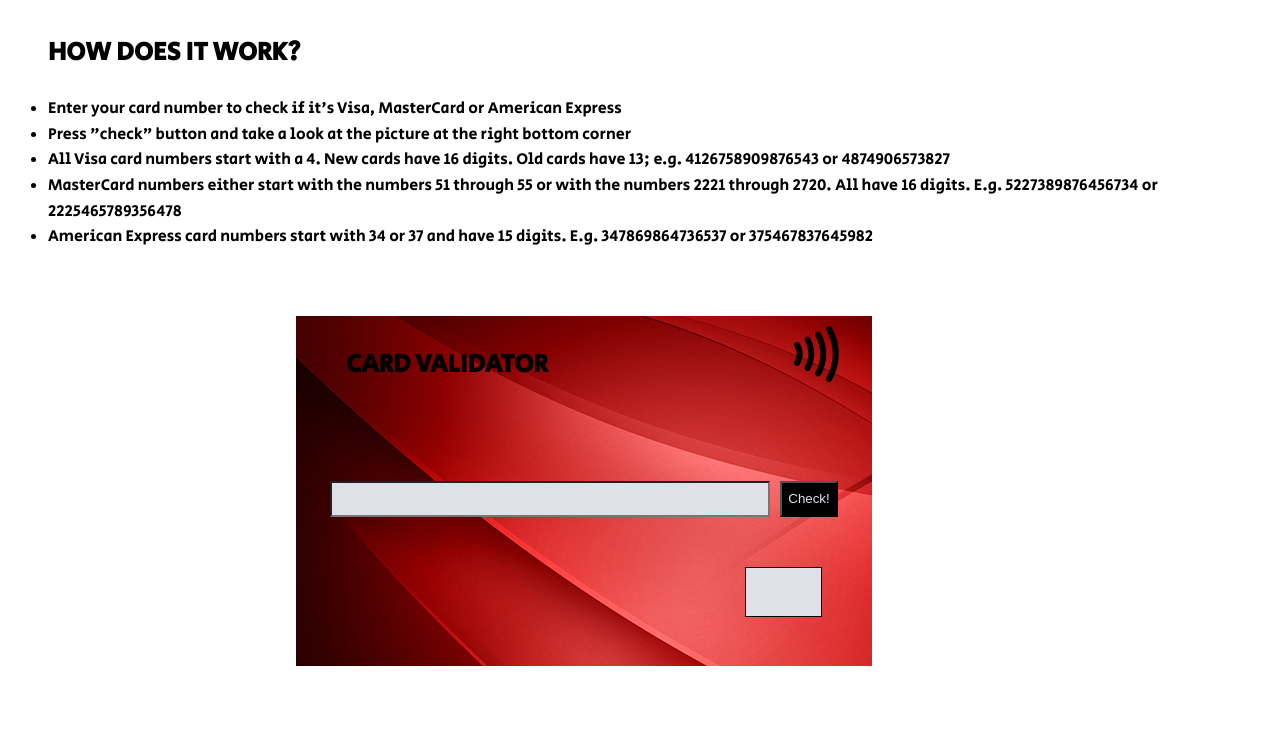
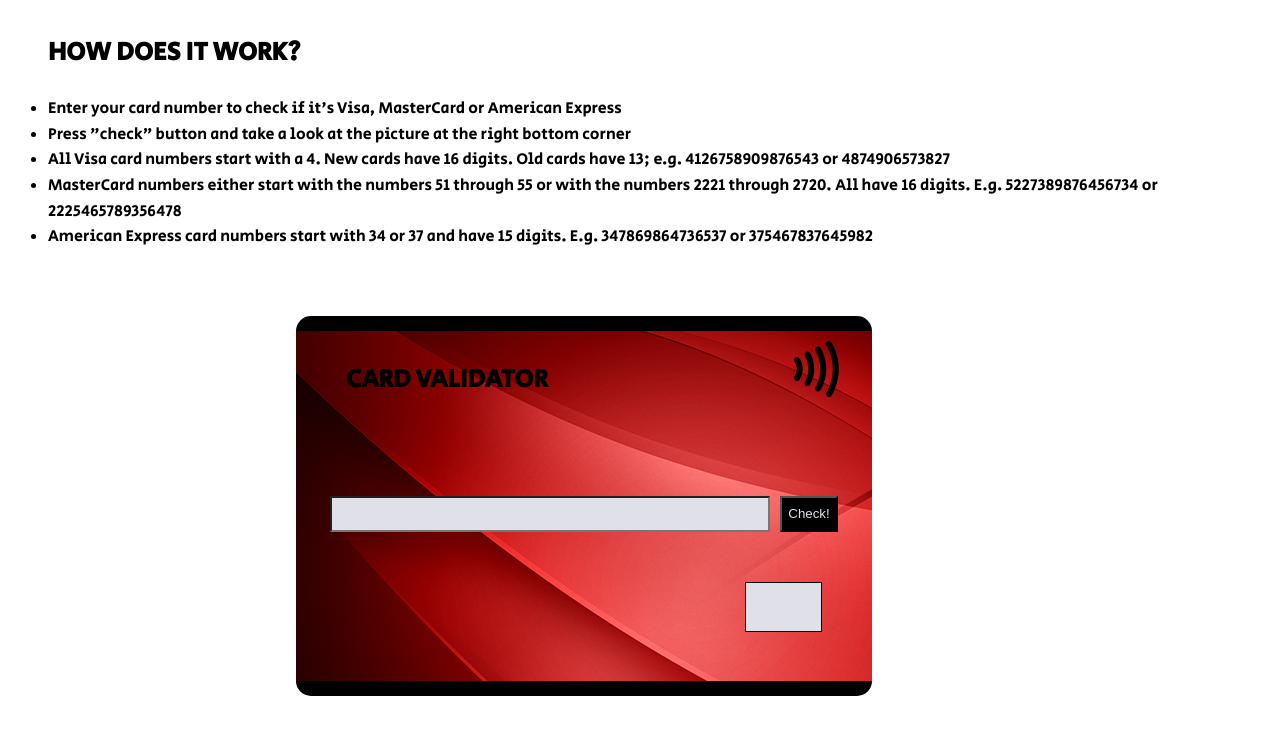
Before and after one commit to marlenajanasz/JS_credit_card_validator, a plain HTML site: page index.html in a window 1280 px wide. Drawn offline with Linux system fonts and the light colour scheme.

Commit message:
Update index.html

```diff
--- a/index.html
+++ b/index.html
@@ -24,7 +24,7 @@
                 </li>
             </ul>
         </div>
-        <div class="card">
+        <div class="card card-border">
             <div class="inner-container one">
                 <p class="card-header">card validator</p>
                 <div class="icon"><img src="images/contact.svg.png" alt="contactless-icon"></div>
```
